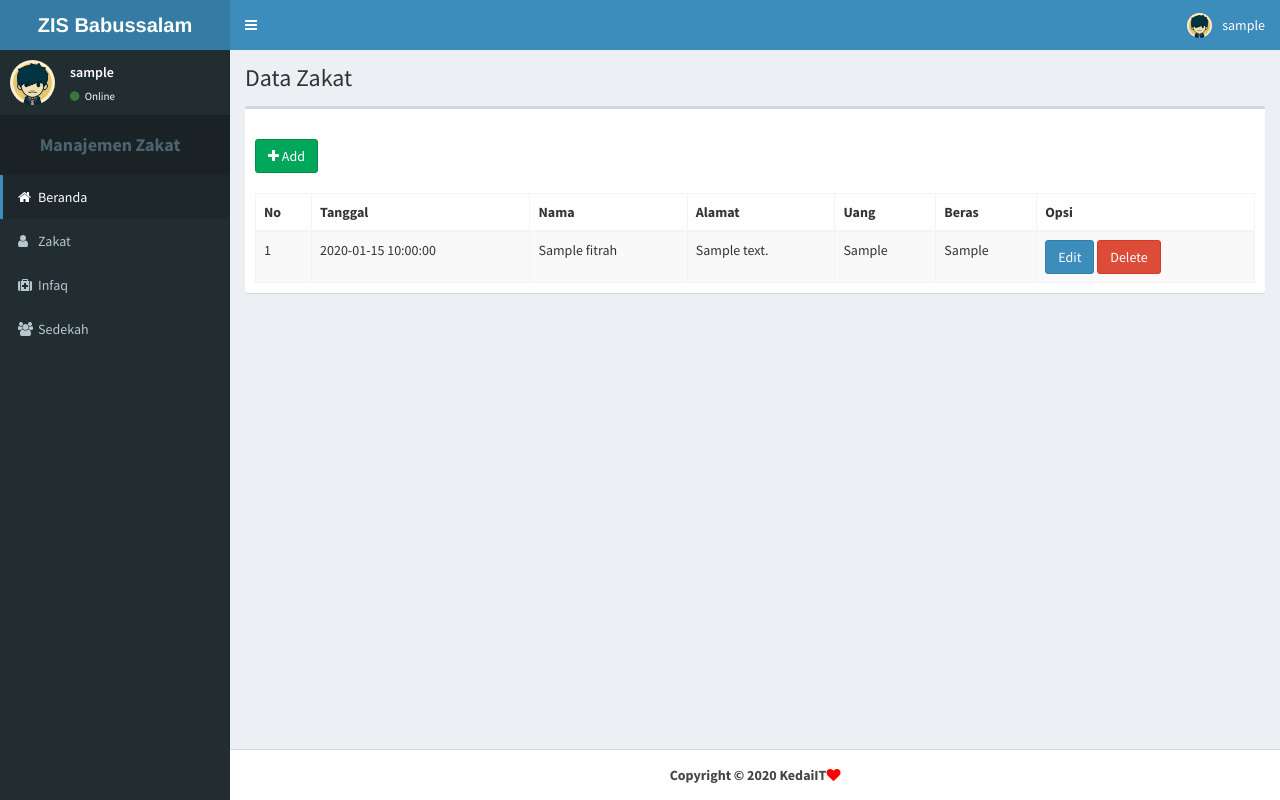
After one commit to dimasriyadii/zis_bbs, a PHP site: page /admin/zakats.php in a window 1280 px wide. The commit adds this page. Run offline with PHP 8.4, Linux system fonts and the light colour scheme; the visitor is signed in with stand-in values (Sample User, id 1); tables that the repository leaves empty or names only in its code hold one stand-in row (values such as "Sample post"); some libraries are stand-ins or nearby versions.

Commit message:
delete fixed

```diff
--- /dev/null
+++ b/admin/detail_zakats.php
@@ -0,0 +1,38 @@
+<thead>
+					<tr>
+						<th>No</th>
+						<th>Tanggal</th>
+						<th>Nama</th>
+						<th>Alamat</th>
+						<th>Uang</th>
+						<th>Beras</th>
+						<th>Opsi</th>
+					</tr>
+				</thead>
+				<tbody>
+					<?php
+					$no = 0;
+						$queryzakat = mysqli_query ($connect, "SELECT id_zakatf, tanggal, nama, alamat, uang, beras
+						FROM zakat_fitrah");
+						if($queryzakat == false){
+							die ("Terjadi Kesalahan : ". mysqli_error($connect));
+						}
+						while ($user = mysqli_fetch_array ($queryzakat)){
+							$no++;
+
+							echo "
+								<tr>
+									<td>$no</td>
+									<td>$user[tanggal]</td>
+									<td>$user[nama]</td>
+									<td>$user[alamat]</td>
+									<td>$user[uang]</td>
+									<td>$user[beras]</td>
+									<td>
+										<a href='#' class='open_modal btn btn-primary' id_zakatf='$user[id_zakatf]'>Edit</a>
+										<a href='#' class='btn btn-danger' onClick='confirm_delete(\"zakats_delete.php?id_zakatf=$user[id_zakatf]\")'>Delete</a>
+									</td>
+								</tr>";
+						}
+					?>
+				</tbody>
--- a/admin/home.php
+++ b/admin/home.php
@@ -109,7 +109,7 @@ include "../include/session.php";
           <ul class="sidebar-menu">
             <li class="header"><h4><b><center>Menu Utama</center></b></h4></li>
             <li class="active"><a href="home.php"><i class="fa fa-home"></i><span>Beranda</span></a></li>
-            <li><a href="users.php"><i class="fa fa-user"></i><span>Zakat</span></a></li>
+            <li><a href="zakats.php"><i class="fa fa-user"></i><span>Zakat</span></a></li>
             <li><a href="dokter.php"><i class="fa fa-medkit"></i><span>Infaq</span></a></li>
             <li><a href="pasien.php"><i class="fa fa-users"></i><span>Sedekah</span></a></li>
 
--- /dev/null
+++ b/admin/zakats.php
@@ -0,0 +1,294 @@
+  <?php
+include "../include/connect.php";
+include "../include/session.php";
+?>
+<!DOCTYPE html>
+<html>
+<head>
+<title>Zakat | Babussalam</title>
+<!-- <meta charset="utf-8">
+<meta http-equiv="X-UA-Compatible" content="IE=edge">
+<meta content="width=device-width, initial-scale=1, maximum-scale=1, user-scalable=no" name="viewport"> -->
+
+
+  <!-- jQuery 2.1.4 -->
+  <script src="../assets/plugins/jQuery/jQuery-2.1.4.min.js"></script>
+    <!-- Bootstrap 3.3.5 -->
+    <script src="../assets/bootstrap/js/bootstrap.min.js"></script>
+    <!-- DataTables -->
+    <script src="../assets/plugins/datatables/jquery.dataTables.min.js"></script>
+    <script src="../assets/plugins/datatables/dataTables.bootstrap.min.js"></script>
+    <!-- SlimScroll -->
+    <script src="../assets/plugins/slimScroll/jquery.slimscroll.min.js"></script>
+    <!-- FastClick -->
+    <script src="../assets/plugins/fastclick/fastclick.min.js"></script>
+    <!-- AdminLTE App -->
+    <script src="../assets/dist/js/app.min.js"></script>
+    <!-- Icon -->
+	<link rel="shortcut icon" type="image/icon" href="../GGP.ico">
+    <!-- Tell the browser to be responsive to screen width -->
+
+  <!-- Bootstrap 3.3.7 -->
+  <link rel="stylesheet" href="../assets/bootstrap/css/bootstrap.min.css">
+    <!-- Font Awesome -->
+    <link rel="stylesheet" href="../assets/fa/css/font-awesome.css">
+    <!-- DataTables -->
+    <link rel="stylesheet" href="../assets/plugins/datatables/dataTables.bootstrap.css">
+    <!-- Theme style -->
+    <link rel="stylesheet" href="../assets/dist/css/AdminLTE.min.css">
+
+<!-- AdminLTE Skins. Choose a skin from the css/skins folder instead of downloading all of them to reduce the load. -->
+<link rel="stylesheet" href="../assets/dist/css/skins/_all-skins.min.css">
+</head>
+
+<body class="hold-transition skin-blue sidebar-mini ">
+<div class="wrapper">
+
+  <header class="main-header">
+  <!-- Logo -->
+<div class="logo">
+<span class="logo-mini"><img src="../assets/images/logo.png" class="img-circle" alt="Logo" height="50" width="50"></span>
+<span class="logo-lg"><b>ZIS Babussalam</b></span>
+</div>
+  <!-- Header Navbar: style can be found in header.less -->
+  <nav class="navbar navbar-static-top" role="navigation">
+    <!-- Sidebar toggle button-->
+    <a href="#" class="sidebar-toggle" data-toggle="offcanvas" role="button">
+      <span class="sr-only">Toggle navigation</span>
+      <span class="icon-bar"></span>
+      <span class="icon-bar"></span>
+      <span class="icon-bar"></span>
+    </a>
+    <div class="navbar-custom-menu">
+      <ul class="nav navbar-nav">
+
+        <!-- User Account: style can be found in dropdown.less -->
+        <li class="dropdown user user-menu">
+          <a href="#" class="dropdown-toggle" data-toggle="dropdown">
+              <!--<img src="../assets/foto/<?php// echo "".$_SESSION["Foto"]."" ?>" class="user-image" alt="Foto">-->
+              <img src="../assets/images/avatar0.jpg" class="user-image" alt="Foto">
+              <span class="hidden-xs"><?php echo $_SESSION['username']; ?></span>
+          </a>
+          <ul class="dropdown-menu">
+            <!-- User image -->
+            <li class="user-header">
+	              <img src="../assets/images/avatar0.jpg" class="img-circle" alt="images">
+                <p style="text-transform:capitalize;">Hi <?php echo $_SESSION['username'];?></p>
+                <p>Welcome to ZIS Babussalam</p>
+             </li>
+
+              <!-- Menu Footer-->
+              <li class="user-footer">
+                <!-- <div class="pull-left">
+                  <a href="#" class="btn btn-default     btn-flat">Profile</a>
+                </div> -->
+                <div class="pull-right">
+                  <a href="../logout.php" class="btn btn-danger btn-flat">Log out</a>
+                </div>
+              </li>
+            </ul>
+          </li>
+        </ul>
+      </div>
+    </nav>
+</header>  <!-- Left side column. contains the logo and sidebar -->
+  <aside class="main-sidebar">
+    <!-- sidebar: style can be found in sidebar.less -->
+    <section class="sidebar">
+      <!-- Sidebar user panel -->
+      <div class="user-panel">
+        <div class="pull-left image">
+          <img src="../assets/images/avatar0.jpg" class="img-circle" alt="User Image">
+        </div>
+        <div class="pull-left info">
+				<p><?php echo $_SESSION['username']; ?></p>
+          <a href="#"><i class="fa fa-circle text-success"></i> Online</a>
+        </div>
+            <div class="pull-left image">
+              <p></p>
+            </div>
+          </div>
+          <!-- sidebar menu: : style can be found in sidebar.less -->
+          <ul class="sidebar-menu">
+						<li class="header"><h4><b><center>Manajemen Zakat</center></b></h4></li>
+            <li class="active"><a href="home.php"><i class="fa fa-home"></i><span>Beranda</span></a></li>
+            <li><a href="zakats.php"><i class="fa fa-user"></i><span>Zakat</span></a></li>
+            <li><a href="dokter.php"><i class="fa fa-medkit"></i><span>Infaq</span></a></li>
+            <li><a href="pasien.php"><i class="fa fa-users"></i><span>Sedekah</span></a></li>
+          </ul>
+        </section>
+    <!-- /.sidebar -->
+  </aside>
+<!-- Content Wrapper. Contains page content -->
+<div class="content-wrapper">
+        <!-- Content Header (Page header) -->
+        <section class="content-header">
+          <h1>
+            Data Zakat
+          </h1>
+
+        </section>
+
+        <!-- Main content -->
+        <section class="content">
+          <div class="row">
+            <div class="col-xs-12">
+              <div class="box">
+                <div class="box-header">
+
+                </div><!-- /.box-header -->
+                <div class="box-body">
+				<a href="#"><button class="btn btn-success" type="button" data-target="#ModalAdd" data-toggle="modal"><i class="fa fa-plus"></i> Add</button></a>
+                  <br></br>
+				  <table id="data" class="table table-bordered table-striped table-scalable">
+						<?php
+							include "detail_zakats.php";
+						?>
+                  </table>
+                </div><!-- /.box-body -->
+              </div><!-- /.box -->
+            </div><!-- /.col -->
+          </div><!-- /.row -->
+        </section><!-- /.content -->
+
+<!-- Modal Popup Zakat -->
+<div id="ModalAdd" class="modal fade" tabindex="-1" role="dialog">
+			<div class="modal-dialog">
+				<div class="modal-content">
+					<div class="modal-header">
+						<button type="button" class="close" data-dismiss="modal" aria-label="Close"><span aria-hidden="true">&times;</span></button>
+						<h4 class="modal-title">Bayar Zakat</h4>
+					</div>
+					<div class="modal-body">
+						<form action="zakats_add.php" name="modal_popup" enctype="multipart/form-data" method="POST">
+							<div class="form-group">
+								<label>Tanggal</label>
+									<div class="input-group">
+										<div class="input-group-addon">
+											<i class="fa fa-user"></i>
+										</div>
+										<input name="tanggal" type="text" class="form-control" placeholder="YYYY/MM/DD"/>
+									</div>
+							</div>
+
+							<div class="form-group">
+								<label>Nama</label>
+									<div class="input-group">
+										<div class="input-group-addon">
+                   							 <i class="fa fa-user"></i>
+										</div>
+										<input name="nama" type="text" class="form-control" placeholder="Nama"/>
+									</div>
+							</div>
+
+             				 <div class="form-group">
+								<label>Alamat</label>
+									<div class="input-group">
+										<div class="input-group-addon">
+                   						 <i class="fa fa-user"></i>
+										</div>
+										<input name="alamat" type="text" class="form-control" placeholder="Alamat"/>
+									</div>
+							</div>
+
+            				  <div class="form-group">
+								<label>Uang</label>
+									<div class="input-group">
+										<div class="input-group-addon">
+                    					<i class="fa fa-user"></i>
+										</div>
+										<input name="uang" type="text" class="form-control" placeholder="Uang Rp"/>
+									</div>
+							</div>
+
+              					<div class="form-group">
+								<label>Beras</label>
+									<div class="input-group">
+										<div class="input-group-addon">
+                   						 <i class="fa fa-user"></i>
+										</div>
+										<input name="beras" type="text" class="form-control" placeholder="Beras Kg"/>
+									</div>
+							</div>
+
+
+
+									<div class="modal-footer">
+								<button class="btn btn-success" type="submit">
+									Add
+								</button>
+								<button type="reset" class="btn btn-danger"  data-dismiss="modal" aria-hidden="true">
+									Cancel
+								</button>
+							</div>
+						</form>
+					</div>
+				</div>
+			</div>
+		</div>
+
+		<!-- Modal Popup zakat Edit -->
+		<div id="ModalEditZakat" class="modal fade" tabindex="-1" role="dialog"></div>
+
+		<!-- Modal Popup untuk delete-->
+		<div class="modal fade" id="modal_delete">
+			<div class="modal-dialog">
+				<div class="modal-content" style="margin-top:100px;">
+					<div class="modal-header">
+						<button type="button" class="close" data-dismiss="modal" aria-hidden="true">&times;</button>
+						<h4 class="modal-title" style="text-align:center;">Are you sure to delete this information ?</h4>
+					</div>
+					<div class="modal-footer" style="margin:0px; border-top:0px; text-align:center;">
+						<a href="#" class="btn btn-danger" id="delete_link">Delete</a>
+						<button type="button" class="btn btn-success" data-dismiss="modal">Cancel</button>
+					</div>
+				</div>
+			</div>
+		</div>
+	</div><!-- /.content-wrapper -->
+
+
+		<footer class="main-footer">
+    		<div class="pull-right hidden-xs"></div>
+    		<strong><center><?php include "../include/footer.php";?></center></strong>
+		</footer>
+
+	</div><!-- ./wrapper -->
+
+
+
+
+
+		<!-- Javascript Edit-->
+		<script type="text/javascript">
+		$(document).ready(function () {
+
+		// Users
+		$(".open_modal").click(function(e) {
+			var m = $(this).attr("id_zakatf");
+				$.ajax({
+					url: "zakats_modal_edit.php",
+					type: "GET",
+					data : {id_zakatf: m,},
+					success: function (ajaxData){
+					$("#ModalEditZakat").html(ajaxData);
+					$("#ModalEditZakat").modal('show',{backdrop: 'true'});
+					}
+				});
+			});
+
+
+
+
+
+
+		});
+	</script>
+
+	<!-- Javascript Delete -->
+	<script>
+		function confirm_delete(delete_url){
+			$("#modal_delete").modal('show', {backdrop: 'static'});
+			document.getElementById('delete_link').setAttribute('href', delete_url);
+		}
+	</script>
--- /dev/null
+++ b/logout.php
@@ -0,0 +1,5 @@
+<?php
+@session_start();
+session_destroy();
+header("location:login.php");
+?>
```
Also changed, not shown: admin/zakat.php (renamed from admin/users.php, +168 -38 lines), admin/zakats_add.php (added, +18 -0 lines), admin/zakats_delete.php (added, +17 -0 lines), admin/zakats_edit.php (added, +18 -0 lines), admin/zakats_modal_edit.php (added, +92 -0 lines).
